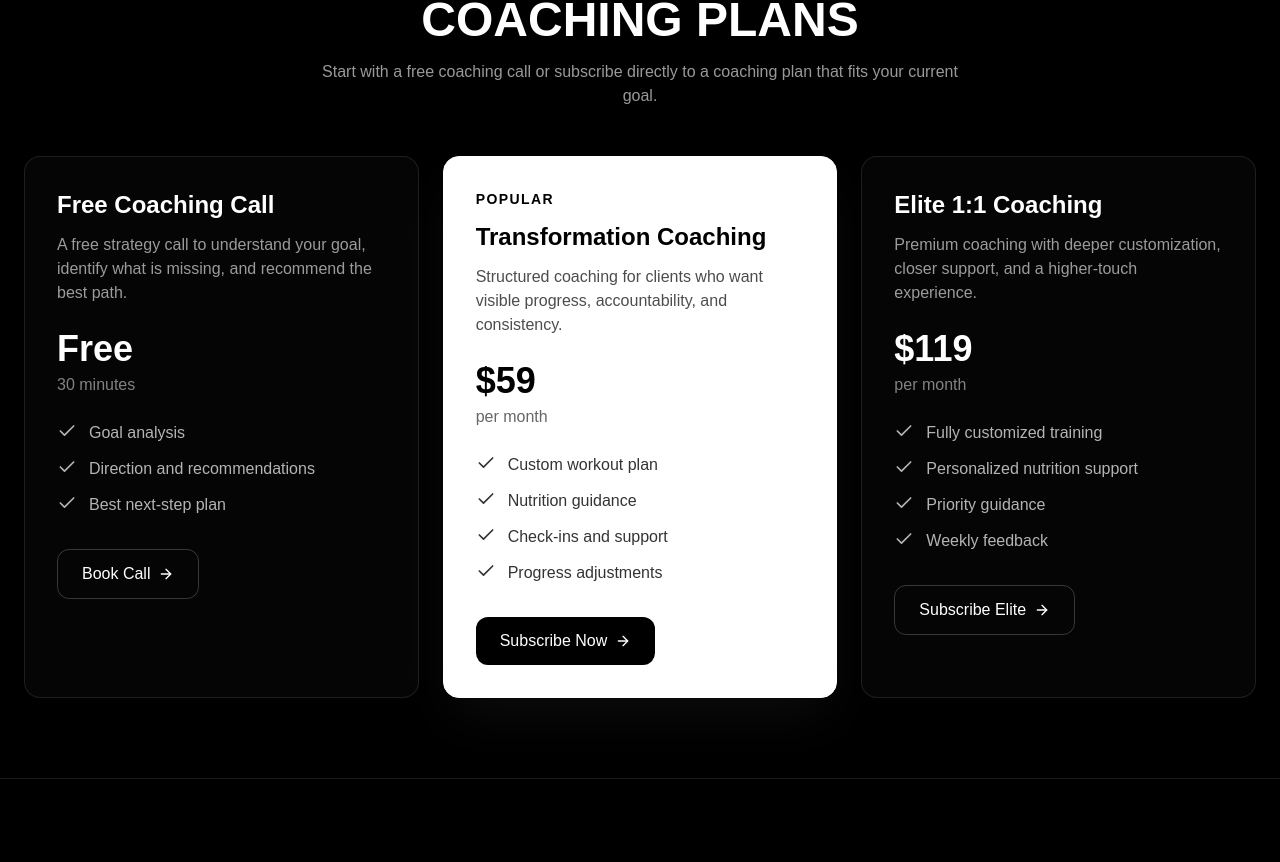
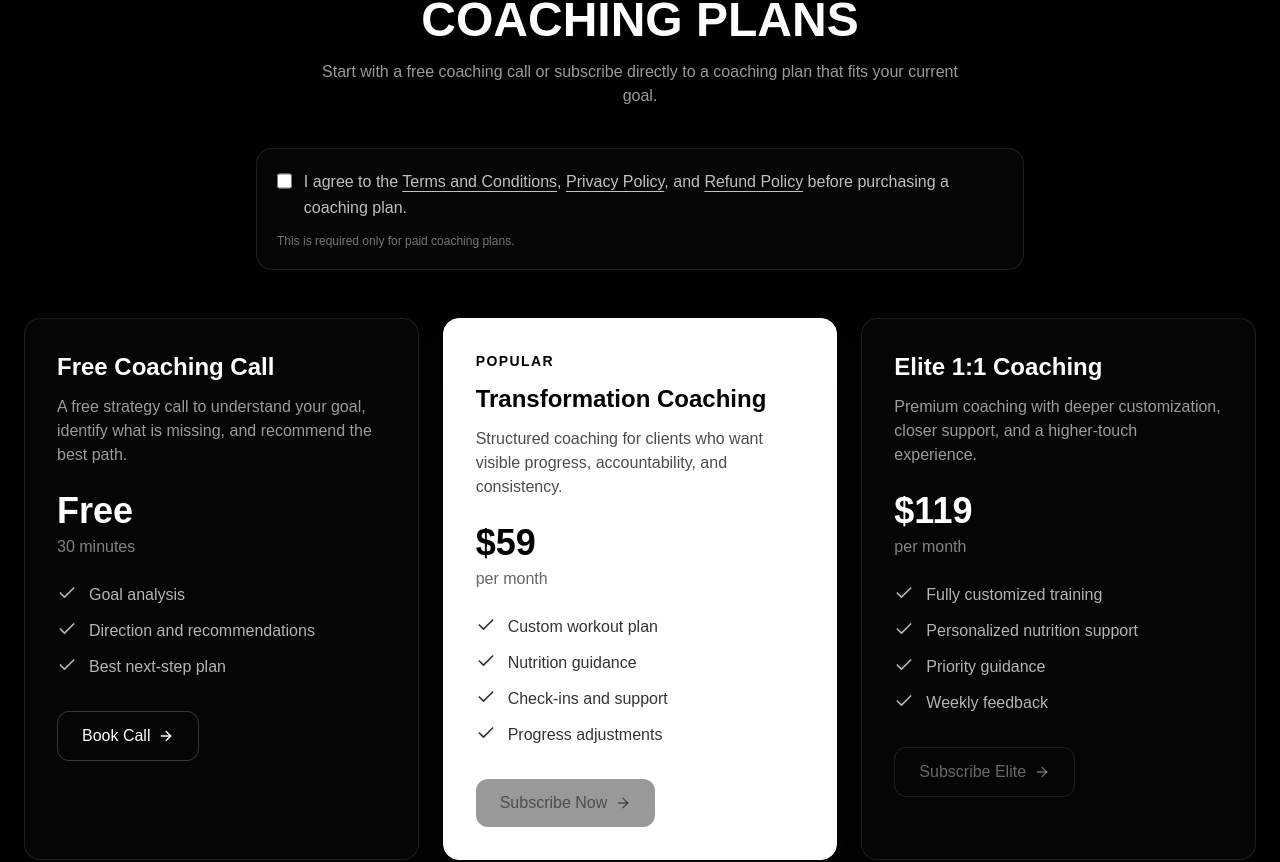
Before and after one commit to Shredwithjo/shredwithjo, a Next.js app: page / in a window 1280 px wide. Shown: the part 3405-4267 px from the top of the page. Built offline with nearby package versions, Linux system fonts and the light colour scheme.

Commit message:
premium popup update

```diff
--- a/app/page.tsx
+++ b/app/page.tsx
@@ -1,63 +1,6 @@
 "use client";
 
 import { useEffect, useState } from "react";
-
-function PhoneIcon() {
-  return (
-    <svg
-      xmlns="http://www.w3.org/2000/svg"
-      className="w-5 h-5"
-      viewBox="0 0 24 24"
-      fill="none"
-      stroke="currentColor"
-      strokeWidth="1.8"
-      strokeLinecap="round"
-      strokeLinejoin="round"
-      aria-hidden="true"
-    >
-      <path d="M22 16.92v3a2 2 0 0 1-2.18 2 19.8 19.8 0 0 1-8.63-3.07 19.5 19.5 0 0 1-6-6A19.8 19.8 0 0 1 2.12 4.18 2 2 0 0 1 4.11 2h3a2 2 0 0 1 2 1.72c.12.9.33 1.78.63 2.62a2 2 0 0 1-.45 2.11L8 9.91a16 16 0 0 0 6.09 6.09l1.46-1.29a2 2 0 0 1 2.11-.45c.84.3 1.72.51 2.62.63A2 2 0 0 1 22 16.92z" />
-    </svg>
-  );
-}
-
-function MailIcon() {
-  return (
-    <svg
-      xmlns="http://www.w3.org/2000/svg"
-      className="w-5 h-5"
-      viewBox="0 0 24 24"
-      fill="none"
-      stroke="currentColor"
-      strokeWidth="1.8"
-      strokeLinecap="round"
-      strokeLinejoin="round"
-      aria-hidden="true"
-    >
-      <rect x="3" y="5" width="18" height="14" rx="2" />
-      <path d="m3 7 9 6 9-6" />
-    </svg>
-  );
-}
-
-function InstagramIcon() {
-  return (
-    <svg
-      xmlns="http://www.w3.org/2000/svg"
-      className="w-5 h-5"
-      viewBox="0 0 24 24"
-      fill="none"
-      stroke="currentColor"
-      strokeWidth="1.8"
-      strokeLinecap="round"
-      strokeLinejoin="round"
-      aria-hidden="true"
-    >
-      <rect x="2.5" y="2.5" width="19" height="19" rx="5" />
-      <path d="M16 11.37A4 4 0 1 1 12.63 8 4 4 0 0 1 16 11.37z" />
-      <path d="M17.5 6.5h.01" />
-    </svg>
-  );
-}
 
 function CheckIcon() {
   return (
@@ -96,8 +39,30 @@ function ArrowIcon() {
   );
 }
 
+function InstagramIcon() {
+  return (
+    <svg
+      xmlns="http://www.w3.org/2000/svg"
+      className="w-5 h-5"
+      viewBox="0 0 24 24"
+      fill="none"
+      stroke="currentColor"
+      strokeWidth="1.8"
+      strokeLinecap="round"
+      strokeLinejoin="round"
+      aria-hidden="true"
+    >
+      <rect x="2.5" y="2.5" width="19" height="19" rx="5" />
+      <path d="M16 11.37A4 4 0 1 1 12.63 8 4 4 0 0 1 16 11.37z" />
+      <path d="M17.5 6.5h.01" />
+    </svg>
+  );
+}
+
 export default function Home() {
   const [loaded, setLoaded] = useState(false);
+  const [agreedToPolicies, setAgreedToPolicies] = useState(false);
+  const [showPolicyModal, setShowPolicyModal] = useState(false);
 
   useEffect(() => {
     setLoaded(true);
@@ -114,7 +79,21 @@ export default function Home() {
       loaded ? "opacity-100 translate-y-0" : "opacity-0 translate-y-8"
     }`;
 
+  const handlePaidPlanClick = (
+    e: React.MouseEvent<HTMLAnchorElement>,
+    link: string
+  ) => {
+    if (!agreedToPolicies) {
+      e.preventDefault();
+      setShowPolicyModal(true);
+      return;
+    }
+
+    window.open(link, "_blank", "noopener,noreferrer");
+  };
+
   return (
+    <>
       <main className="min-h-screen bg-black text-white scroll-smooth">
         {/* HERO */}
         <section className="relative min-h-screen flex items-center justify-center px-6 overflow-hidden">
@@ -181,7 +160,9 @@ export default function Home() {
             </div>
 
             <div
-            className={`${fadeUp("delay-300")} flex justify-center lg:justify-end`}
+              className={`${fadeUp(
+                "delay-300"
+              )} flex justify-center lg:justify-end`}
             >
               <div className="relative">
                 <div className="absolute -inset-6 bg-white/5 blur-3xl rounded-full" />
@@ -222,7 +203,8 @@ export default function Home() {
               <div className="border border-white/10 rounded-2xl p-6 bg-white/[0.02] hover:border-white/25 hover:-translate-y-1 transition duration-300">
                 <h3 className="text-lg font-semibold">Custom Training</h3>
                 <p className="mt-3 text-white/60">
-                Programs built around your body, recovery, schedule, and goals.
+                  Programs built around your body, recovery, schedule, and
+                  goals.
                 </p>
               </div>
 
@@ -274,8 +256,8 @@ export default function Home() {
               Services
             </h2>
             <p className="mt-4 text-white/60 text-center max-w-2xl mx-auto">
-            Choose the level of support that fits your goal, your current stage,
-            and the type of transformation you want.
+              Choose the level of support that fits your goal, your current
+              stage, and the type of transformation you want.
             </p>
 
             <div className="grid md:grid-cols-3 gap-6 mt-12">
@@ -360,8 +342,8 @@ export default function Home() {
               Meet The Team
             </h2>
             <p className="mt-4 text-white/60 text-center max-w-2xl mx-auto">
-            Your coaching experience is being built to include both training and
-            nutrition support under one transformation brand.
+              Your coaching experience is being built to include both training
+              and nutrition support under one transformation brand.
             </p>
 
             <div className="grid md:grid-cols-2 gap-6 mt-12">
@@ -436,9 +418,52 @@ export default function Home() {
               Coaching Plans
             </h2>
             <p className="mt-4 text-white/60 text-center max-w-2xl mx-auto">
-            Start with a free coaching call or subscribe directly to a coaching
-            plan that fits your current goal.
+              Start with a free coaching call or subscribe directly to a
+              coaching plan that fits your current goal.
             </p>
+
+            <div className="mt-10 max-w-3xl mx-auto border border-white/10 rounded-2xl p-5 bg-white/[0.02]">
+              <div className="flex items-start gap-3">
+                <input
+                  type="checkbox"
+                  id="policy-agreement"
+                  checked={agreedToPolicies}
+                  onChange={(e) => setAgreedToPolicies(e.target.checked)}
+                  className="mt-1 h-4 w-4 accent-white cursor-pointer"
+                />
+                <label
+                  htmlFor="policy-agreement"
+                  className="text-sm md:text-base text-white/75 leading-relaxed cursor-pointer"
+                >
+                  I agree to the{" "}
+                  <a
+                    href="/terms-and-conditions"
+                    className="underline underline-offset-4 hover:text-white"
+                  >
+                    Terms and Conditions
+                  </a>
+                  ,{" "}
+                  <a
+                    href="/privacy-policy"
+                    className="underline underline-offset-4 hover:text-white"
+                  >
+                    Privacy Policy
+                  </a>
+                  , and{" "}
+                  <a
+                    href="/refund-policy"
+                    className="underline underline-offset-4 hover:text-white"
+                  >
+                    Refund Policy
+                  </a>{" "}
+                  before purchasing a coaching plan.
+                </label>
+              </div>
+
+              <p className="mt-3 text-xs text-white/45">
+                This is required only for paid coaching plans.
+              </p>
+            </div>
 
             <div className="grid md:grid-cols-2 xl:grid-cols-3 gap-6 mt-12">
               <div className="border border-white/10 rounded-2xl p-8 bg-white/[0.02] hover:border-white/25 hover:-translate-y-1 transition duration-300">
@@ -510,10 +535,14 @@ export default function Home() {
                 </ul>
 
                 <a
-                href={transformationPlanLink}
-                target="_blank"
-                rel="noreferrer"
-                className="inline-flex items-center gap-2 mt-8 px-6 py-3 rounded-xl bg-black text-white hover:opacity-90 transition duration-300"
+                  href={agreedToPolicies ? transformationPlanLink : "#"}
+                  onClick={(e) => handlePaidPlanClick(e, transformationPlanLink)}
+                  className={`inline-flex items-center gap-2 mt-8 px-6 py-3 rounded-xl transition duration-300 ${
+                    agreedToPolicies
+                      ? "bg-black text-white hover:opacity-90"
+                      : "bg-black/40 text-black/50 cursor-not-allowed"
+                  }`}
+                  aria-disabled={!agreedToPolicies}
                 >
                   Subscribe Now
                   <ArrowIcon />
@@ -523,8 +552,8 @@ export default function Home() {
               <div className="border border-white/10 rounded-2xl p-8 bg-white/[0.02] hover:border-white/25 hover:-translate-y-1 transition duration-300">
                 <h3 className="text-2xl font-bold">Elite 1:1 Coaching</h3>
                 <p className="mt-3 text-white/60">
-                Premium coaching with deeper customization, closer support, and
-                a higher-touch experience.
+                  Premium coaching with deeper customization, closer support,
+                  and a higher-touch experience.
                 </p>
                 <p className="mt-6 text-4xl font-black">$119</p>
                 <p className="text-white/50 mt-1">per month</p>
@@ -549,10 +578,14 @@ export default function Home() {
                 </ul>
 
                 <a
-                href={elitePlanLink}
-                target="_blank"
-                rel="noreferrer"
-                className="inline-flex items-center gap-2 mt-8 px-6 py-3 rounded-xl border border-white/20 hover:bg-white hover:text-black transition duration-300"
+                  href={agreedToPolicies ? elitePlanLink : "#"}
+                  onClick={(e) => handlePaidPlanClick(e, elitePlanLink)}
+                  className={`inline-flex items-center gap-2 mt-8 px-6 py-3 rounded-xl border transition duration-300 ${
+                    agreedToPolicies
+                      ? "border-white/20 hover:bg-white hover:text-black"
+                      : "border-white/10 text-white/40 cursor-not-allowed"
+                  }`}
+                  aria-disabled={!agreedToPolicies}
                 >
                   Subscribe Elite
                   <ArrowIcon />
@@ -574,10 +607,12 @@ export default function Home() {
                 <p className="text-sm text-white/40 tracking-[0.2em] uppercase">
                   Step 01
                 </p>
-              <h3 className="text-xl font-semibold mt-3">Book Or Subscribe</h3>
+                <h3 className="text-xl font-semibold mt-3">
+                  Book Or Subscribe
+                </h3>
                 <p className="mt-3 text-white/60">
-                Start with a free call or subscribe to the plan that suits your
-                current goal.
+                  Start with a free call or subscribe to the plan that suits
+                  your current goal.
                 </p>
               </div>
 
@@ -587,8 +622,8 @@ export default function Home() {
                 </p>
                 <h3 className="text-xl font-semibold mt-3">Complete Intake</h3>
                 <p className="mt-3 text-white/60">
-                Share your goals, training background, lifestyle, and important
-                health details before starting.
+                  Share your goals, training background, lifestyle, and
+                  important health details before starting.
                 </p>
               </div>
 
@@ -596,7 +631,9 @@ export default function Home() {
                 <p className="text-sm text-white/40 tracking-[0.2em] uppercase">
                   Step 03
                 </p>
-              <h3 className="text-xl font-semibold mt-3">Start Transforming</h3>
+                <h3 className="text-xl font-semibold mt-3">
+                  Start Transforming
+                </h3>
                 <p className="mt-3 text-white/60">
                   Follow your plan with accountability, support, and progress
                   tracking.
@@ -661,19 +698,15 @@ export default function Home() {
               </div>
 
               <div className="border border-white/10 rounded-2xl p-6 bg-white/[0.02]">
-              <h3 className="text-xl font-semibold">
-                Can beginners join?
-              </h3>
+                <h3 className="text-xl font-semibold">Can beginners join?</h3>
                 <p className="mt-3 text-white/60">
-                Yes. Programs can be adjusted for complete beginners as well as
-                more experienced clients.
+                  Yes. Programs can be adjusted for complete beginners as well
+                  as more experienced clients.
                 </p>
               </div>
 
               <div className="border border-white/10 rounded-2xl p-6 bg-white/[0.02]">
-              <h3 className="text-xl font-semibold">
-                Is nutrition included?
-              </h3>
+                <h3 className="text-xl font-semibold">Is nutrition included?</h3>
                 <p className="mt-3 text-white/60">
                   Nutrition guidance is included at the coaching level described
                   on the site. A dedicated nutrition professional can be added
@@ -701,14 +734,16 @@ export default function Home() {
               Refund Policy
             </h2>
             <p className="mt-6 text-white/70 text-base md:text-lg leading-relaxed">
-            Due to the nature of digital coaching, planning, and time allocation,
-            coaching services are generally non-refundable once services have
-            started or coaching materials have been delivered.
+              Due to the nature of digital coaching, planning, and time
+              allocation, coaching services are generally non-refundable once
+              services have started or coaching materials have been delivered.
             </p>
 
             <div className="mt-8 grid gap-6 md:grid-cols-2">
               <div className="border border-white/10 rounded-2xl p-6 bg-white/[0.02]">
-              <h3 className="text-xl font-semibold">Refunds May Be Considered</h3>
+                <h3 className="text-xl font-semibold">
+                  Refunds May Be Considered
+                </h3>
                 <ul className="mt-4 space-y-3 text-white/60">
                   <li className="flex items-start gap-3">
                     <CheckIcon />
@@ -726,7 +761,9 @@ export default function Home() {
               </div>
 
               <div className="border border-white/10 rounded-2xl p-6 bg-white/[0.02]">
-              <h3 className="text-xl font-semibold">Refunds Will Not Be Issued</h3>
+                <h3 className="text-xl font-semibold">
+                  Refunds Will Not Be Issued
+                </h3>
                 <ul className="mt-4 space-y-3 text-white/60">
                   <li className="flex items-start gap-3">
                     <CheckIcon />
@@ -768,10 +805,10 @@ export default function Home() {
               <div className="border border-white/10 rounded-2xl p-6 bg-white/[0.02]">
                 <h3 className="text-xl font-semibold">Website Terms</h3>
                 <p className="mt-3 text-white/60 leading-relaxed">
-                By using this website or purchasing services, you agree that all
-                coaching content is for educational purposes, results are not
-                guaranteed, and you remain responsible for your own health,
-                choices, and participation.
+                  By using this website or purchasing services, you agree that
+                  all coaching content is for educational purposes, results are
+                  not guaranteed, and you remain responsible for your own
+                  health, choices, and participation.
                 </p>
               </div>
 
@@ -789,8 +826,8 @@ export default function Home() {
                 <p className="mt-3 text-white/60 leading-relaxed">
                   Clients should consult a qualified healthcare professional
                   before starting any fitness or nutrition-related program,
-                especially if they have injuries, medical concerns, or existing
-                conditions.
+                  especially if they have injuries, medical concerns, or
+                  existing conditions.
                 </p>
               </div>
 
@@ -798,8 +835,8 @@ export default function Home() {
                 <h3 className="text-xl font-semibold">Content Ownership</h3>
                 <p className="mt-3 text-white/60 leading-relaxed">
                   All programs, plans, materials, and coaching resources remain
-                the property of Shred With Jo and may not be copied, shared, or
-                resold.
+                  the property of Shred With Jo and may not be copied, shared,
+                  or resold.
                 </p>
               </div>
             </div>
@@ -892,9 +929,85 @@ export default function Home() {
             </a>
           </div>
         </section>
+      </main>
 
-      {/* FOOTER */}
+      {/* PREMIUM POLICY MODAL */}
+      {showPolicyModal && (
+        <div className="fixed inset-0 z-50 flex items-center justify-center px-6">
+          <div
+            className="absolute inset-0 bg-black/80 backdrop-blur-sm"
+            onClick={() => setShowPolicyModal(false)}
+          />
 
-    </main>
+          <div className="relative w-full max-w-lg rounded-3xl border border-white/10 bg-[#0b0b0b] p-8 shadow-2xl shadow-black/60">
+            <div className="absolute inset-0 rounded-3xl bg-[radial-gradient(circle_at_top,rgba(255,255,255,0.08),transparent_45%)] pointer-events-none" />
+
+            <div className="relative">
+              <p className="text-sm uppercase tracking-[0.25em] text-white/40">
+                Before Continuing
+              </p>
+
+              <h3 className="mt-3 text-2xl md:text-3xl font-bold">
+                Please Review The Policies First
+              </h3>
+
+              <p className="mt-4 text-white/65 leading-relaxed">
+                Before proceeding to payment, please read the following pages
+                carefully and then tick the agreement checkbox in the pricing
+                section.
+              </p>
+
+              <div className="mt-6 space-y-3">
+                <a
+                  href="/terms-and-conditions"
+                  className="flex items-center justify-between rounded-2xl border border-white/10 bg-white/[0.03] px-4 py-3 hover:border-white/25 hover:bg-white/[0.06] transition duration-300"
+                >
+                  <span>Terms and Conditions</span>
+                  <ArrowIcon />
+                </a>
+
+                <a
+                  href="/privacy-policy"
+                  className="flex items-center justify-between rounded-2xl border border-white/10 bg-white/[0.03] px-4 py-3 hover:border-white/25 hover:bg-white/[0.06] transition duration-300"
+                >
+                  <span>Privacy Policy</span>
+                  <ArrowIcon />
+                </a>
+
+                <a
+                  href="/refund-policy"
+                  className="flex items-center justify-between rounded-2xl border border-white/10 bg-white/[0.03] px-4 py-3 hover:border-white/25 hover:bg-white/[0.06] transition duration-300"
+                >
+                  <span>Refund Policy</span>
+                  <ArrowIcon />
+                </a>
+              </div>
+
+              <div className="mt-6 rounded-2xl border border-white/10 bg-white/[0.03] p-4 text-sm text-white/60">
+                After reading them, close this popup, tick the checkbox, and
+                then continue to your subscription.
+              </div>
+
+              <div className="mt-8 flex flex-col sm:flex-row gap-3">
+                <button
+                  onClick={() => setShowPolicyModal(false)}
+                  className="px-6 py-3 rounded-xl bg-white text-black font-semibold hover:opacity-90 transition duration-300"
+                >
+                  I Understand
+                </button>
+
+                <a
+                  href="#pricing"
+                  onClick={() => setShowPolicyModal(false)}
+                  className="px-6 py-3 rounded-xl border border-white/20 text-center hover:bg-white hover:text-black transition duration-300"
+                >
+                  Back To Pricing
+                </a>
+              </div>
+            </div>
+          </div>
+        </div>
+      )}
+    </>
   );
 }
```
Lines whose indentation alone changed are shown as unchanged.
